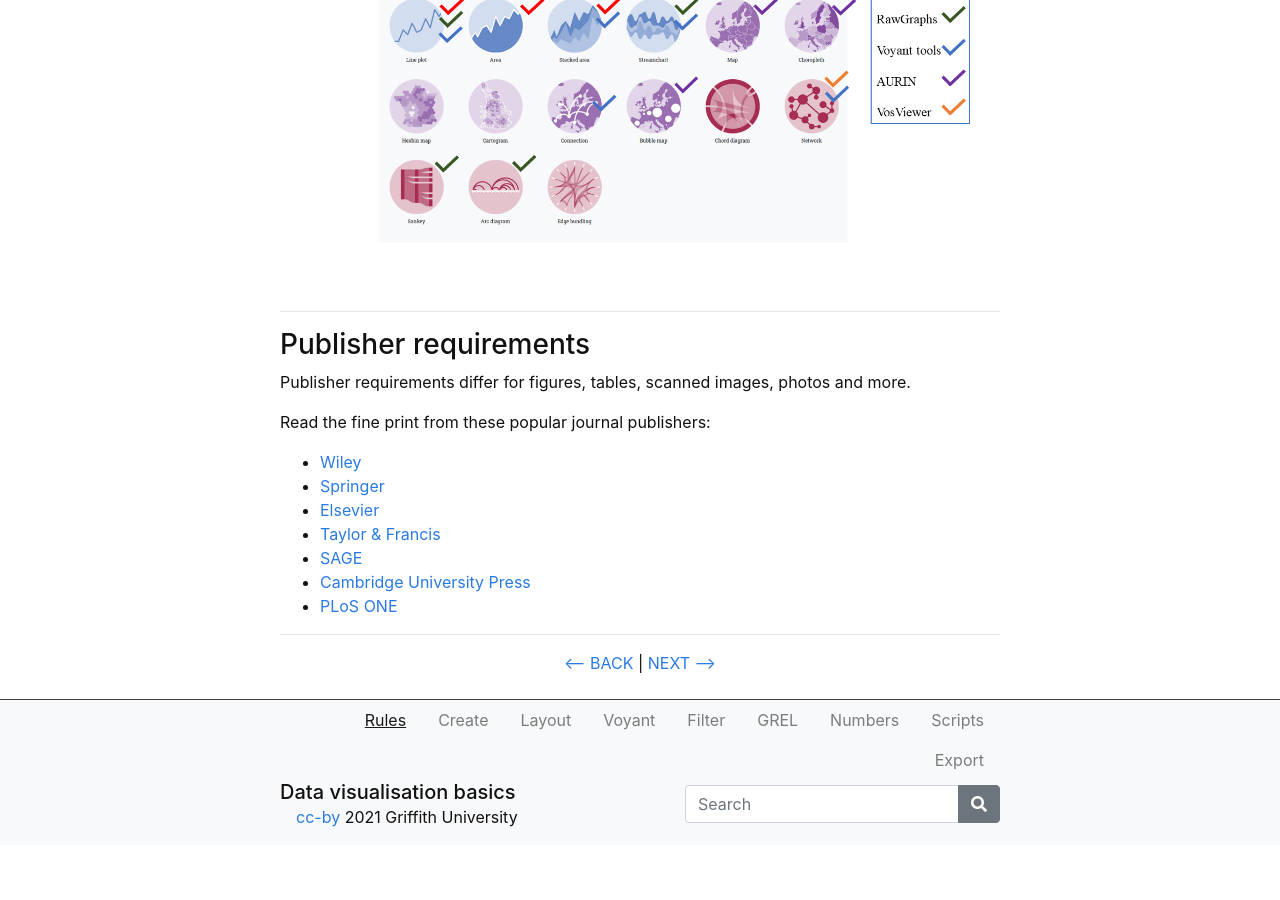
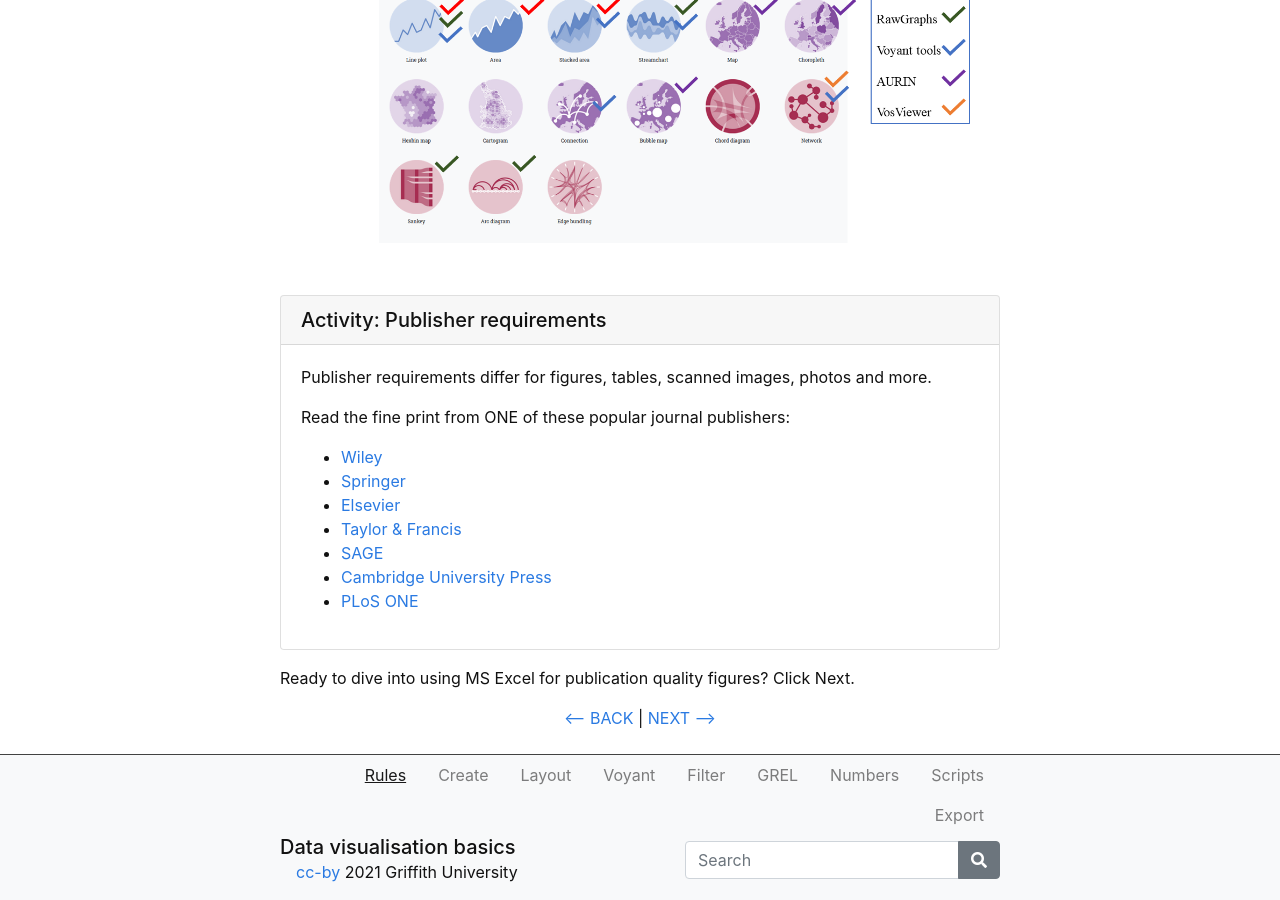
Before and after one commit to GULibrarySandbox/data-vis-basics, a Jekyll site: the page built from content/1-rules.md, in a window 1280 px wide and 900 px high, scrolled down 2146 px. Built offline with Jekyll 4.4.1, drawn with Linux system fonts in a browser that asks for light colours; before the commit the page ends 2991 px from its top, so only the background shows below that.

Commit message:
Update 1-rules.md

```diff
--- a/content/1-rules.md
+++ b/content/1-rules.md
@@ -39,22 +39,22 @@ Then check out the images below to identify which tool can create the chart type
 {% include figure.html img="DataViz1.PNG" alt="Data to Viz - tools" caption="Data to Viz - tools" width="100%" %}
 {% include figure.html img="DataViz2.PNG" alt="Data to Viz - tools" width="100%" %}
 
------
 
-### Publisher requirements
-
+{% capture text %}
 Publisher requirements differ for figures, tables, scanned images, photos and more.
 
-Read the fine print from these popular journal publishers:
+Read the fine print from ONE of these popular journal publishers:
 - [Wiley](https://authorservices.wiley.com/asset/photos/electronic_artwork_guidelines.pdf)
 - [Springer](https://www.springer.com/gp/authors-editors/journal-author/journal-author-helpdesk/preparation/1276#c1260)
 - [Elsevier](https://www-elsevier-com.libraryproxy.griffith.edu.au/authors/author-schemas/artwork-and-media-instructions/)
 - [Taylor & Francis](http://journals.taylorandfrancis.com/tfo/UEMP/UEMP-IFA-Figure-Guidelines.pdf)
 - [SAGE](https://au.sagepub.com/en-gb/oce/manuscript-submission-guidelines)
 - [Cambridge University Press](https://www.cambridge.org/core/services/authors/journals/journals-artwork-guide)
-- [PLoS ONE](https://journals.plos.org/plosone/s/figures)
+- [PLoS ONE](https://journals.plos.org/plosone/s/figures){% endcapture %}
+{% include card.md header="Activity: Publisher requirements" text=text %}
 
------
+
+Ready to dive into using MS Excel for publication quality figures?  Click Next.
 
 <p align="center">
   <a href="https://griffithunilibrary.github.io/data-vis-basics/"><-- BACK</a> |
```
